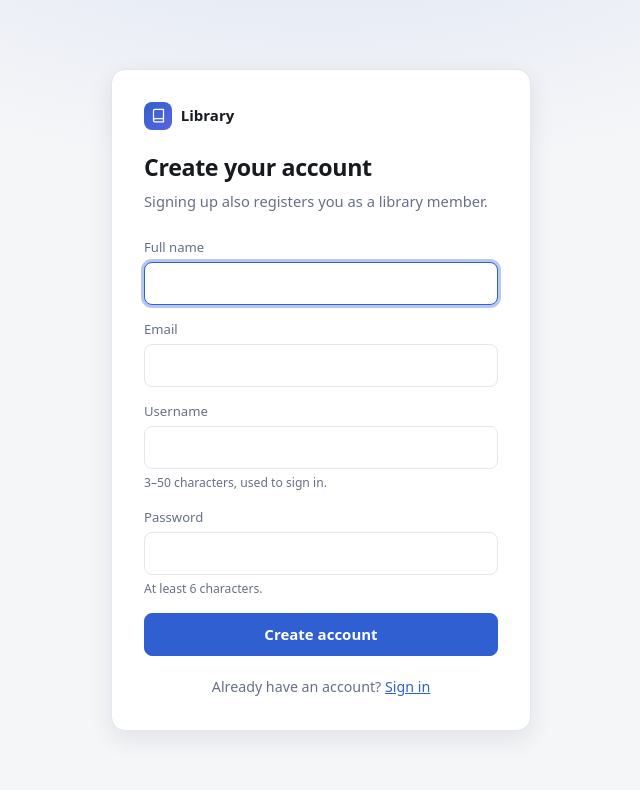
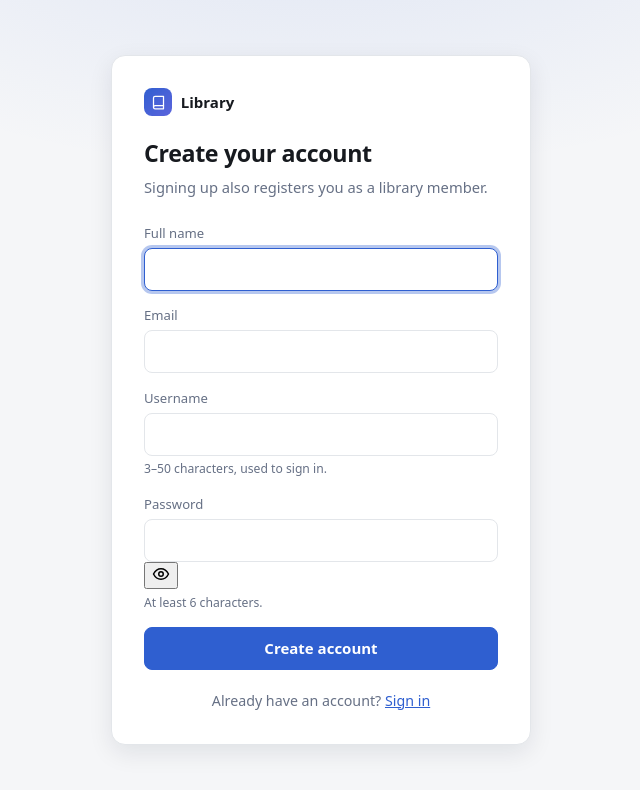
Before and after one commit to PhoenixMaster123/Library-Management-System-Version-2, a React (Vite) app in the folder frontend/: page /register in a window 1280 px wide. Shown: the top 790 px of the page, without its empty margins (319-959 px from the left). Built offline with nearby package versions, Linux system fonts and the light colour scheme; no server answers.

Commit message:
feat: add a reveal toggle to the sign-in and registration password fields

```diff
--- /dev/null
+++ b/frontend/src/components/PasswordField.tsx
@@ -0,0 +1,105 @@
+import { useId, useState } from 'react'
+
+interface PasswordFieldProps {
+  label: string
+  value: string
+  onChange: (value: string) => void
+  /** Overrides the generated one where a stable id is needed, e.g. for a test or a label. */
+  id?: string
+  autoComplete?: string
+  required?: boolean
+  autoFocus?: boolean
+  help?: string
+}
+
+/**
+ * A password box with a reveal toggle.
+ *
+ * <p>Typing a password blind is how a typo becomes a failed sign-in that reads like a forgotten
+ * password. The toggle only changes the input's type, so the value is never handled separately.
+ */
+export function PasswordField({
+  label,
+  value,
+  onChange,
+  id,
+  autoComplete,
+  required,
+  autoFocus,
+  help,
+}: PasswordFieldProps) {
+  const generatedId = useId()
+  const fieldId = id ?? generatedId
+  const [visible, setVisible] = useState(false)
+
+  return (
+    <div className="field">
+      <label htmlFor={fieldId}>{label}</label>
+
+      <div className="password-field">
+        <input
+          id={fieldId}
+          type={visible ? 'text' : 'password'}
+          value={value}
+          onChange={(event) => onChange(event.target.value)}
+          autoComplete={autoComplete}
+          required={required}
+          autoFocus={autoFocus}
+        />
+
+        <button
+          type="button"
+          className="password-toggle"
+          // The button is the control; the state it reports is whether the password is showing.
+          aria-pressed={visible}
+          aria-label={visible ? 'Hide password' : 'Show password'}
+          title={visible ? 'Hide password' : 'Show password'}
+          onClick={() => setVisible((shown) => !shown)}
+        >
+          {visible ? <EyeOffIcon /> : <EyeIcon />}
+        </button>
+      </div>
+
+      {help && <span className="help">{help}</span>}
+    </div>
+  )
+}
+
+function EyeIcon() {
+  return (
+    <svg
+      width="18"
+      height="18"
+      viewBox="0 0 24 24"
+      fill="none"
+      stroke="currentColor"
+      strokeWidth="2"
+      strokeLinecap="round"
+      strokeLinejoin="round"
+      aria-hidden="true"
+    >
+      <path d="M2 12s3.5-7 10-7 10 7 10 7-3.5 7-10 7-10-7-10-7Z" />
+      <circle cx="12" cy="12" r="3" />
+    </svg>
+  )
+}
+
+function EyeOffIcon() {
+  return (
+    <svg
+      width="18"
+      height="18"
+      viewBox="0 0 24 24"
+      fill="none"
+      stroke="currentColor"
+      strokeWidth="2"
+      strokeLinecap="round"
+      strokeLinejoin="round"
+      aria-hidden="true"
+    >
+      <path d="M10.6 6.2A9.9 9.9 0 0 1 12 6c6.5 0 10 7 10 7a15.6 15.6 0 0 1-3 3.9" />
+      <path d="M6.2 6.4A15.7 15.7 0 0 0 2 13s3.5 7 10 7a9.7 9.7 0 0 0 4.3-1" />
+      <path d="M3 3l18 18" />
+    </svg>
+  )
+}
--- a/frontend/src/pages/LoginPage.tsx
+++ b/frontend/src/pages/LoginPage.tsx
@@ -4,6 +4,7 @@ import { Link, Navigate, useLocation, useNavigate } from 'react-router-dom'
 import { DEMO_MODE } from '../api/client'
 import { useAuth } from '../auth/AuthContext'
 import { BrandMark } from '../components/Layout'
+import { PasswordField } from '../components/PasswordField'
 
 export function LoginPage() {
   const { login, isAuthenticated } = useAuth()
@@ -72,17 +73,14 @@ export function LoginPage() {
           />
         </div>
 
-        <div className="field">
-          <label htmlFor="password">Password</label>
-          <input
-            id="password"
-            type="password"
-            value={password}
-            onChange={(e) => setPassword(e.target.value)}
-            autoComplete="current-password"
-            required
-          />
-        </div>
+        <PasswordField
+          id="password"
+          label="Password"
+          value={password}
+          onChange={setPassword}
+          autoComplete="current-password"
+          required
+        />
 
         <button className="btn btn-primary btn-block" type="submit" disabled={busy}>
           {busy ? 'Signing in…' : 'Sign in'}
--- a/frontend/src/pages/RegisterPage.tsx
+++ b/frontend/src/pages/RegisterPage.tsx
@@ -3,6 +3,7 @@ import type { FormEvent } from 'react'
 import { Link, Navigate, useNavigate } from 'react-router-dom'
 import { useAuth } from '../auth/AuthContext'
 import { BrandMark } from '../components/Layout'
+import { PasswordField } from '../components/PasswordField'
 
 export function RegisterPage() {
   const { register, isAuthenticated } = useAuth()
@@ -89,19 +90,15 @@ export function RegisterPage() {
           <span className="help">3–50 characters, used to sign in.</span>
         </div>
 
-        <div className="field">
-          <label htmlFor="new-password">Password</label>
-          <input
-            id="new-password"
-            type="password"
-            value={password}
-            onChange={(e) => setPassword(e.target.value)}
-            autoComplete="new-password"
-            minLength={6}
-            required
-          />
-          <span className="help">At least 6 characters.</span>
-        </div>
+        <PasswordField
+          id="new-password"
+          label="Password"
+          value={password}
+          onChange={setPassword}
+          autoComplete="new-password"
+          required
+          help="At least 6 characters."
+        />
 
         <button className="btn btn-primary btn-block" type="submit" disabled={busy}>
           {busy ? 'Creating account…' : 'Create account'}
```
